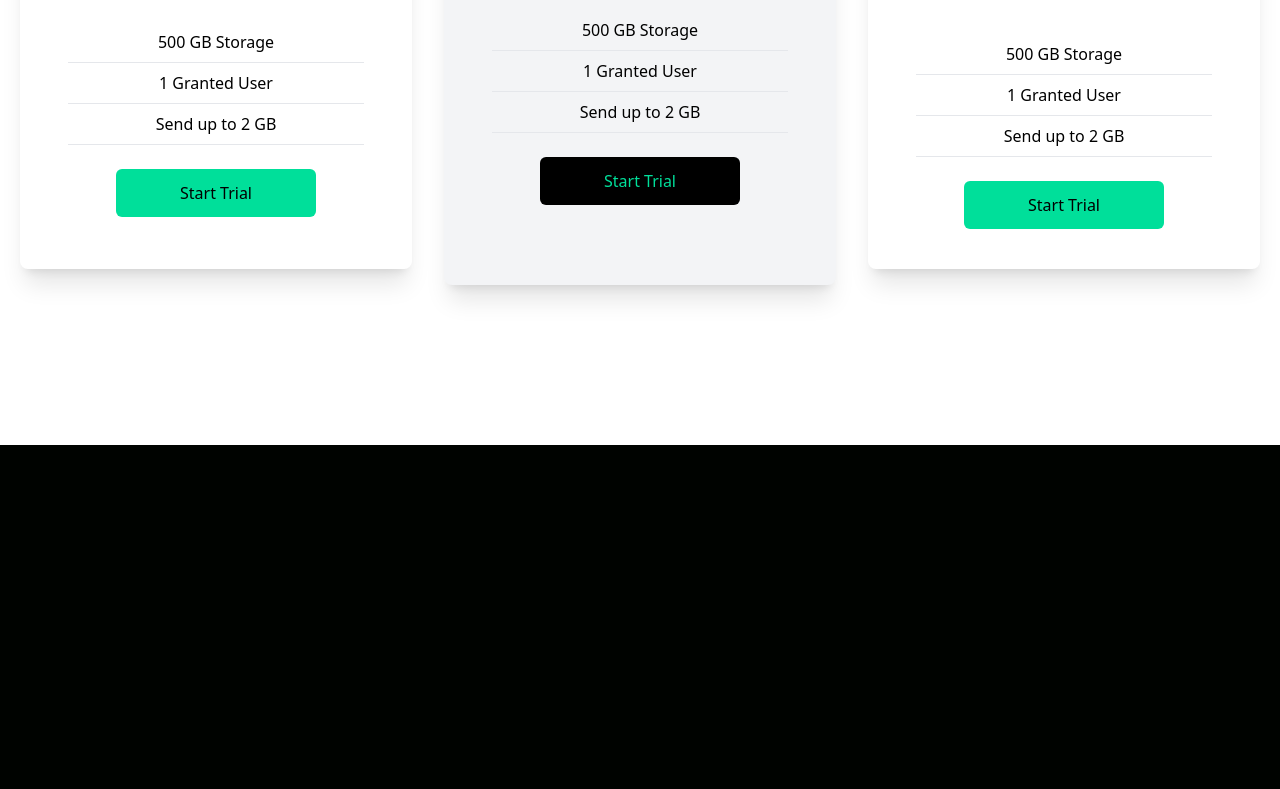
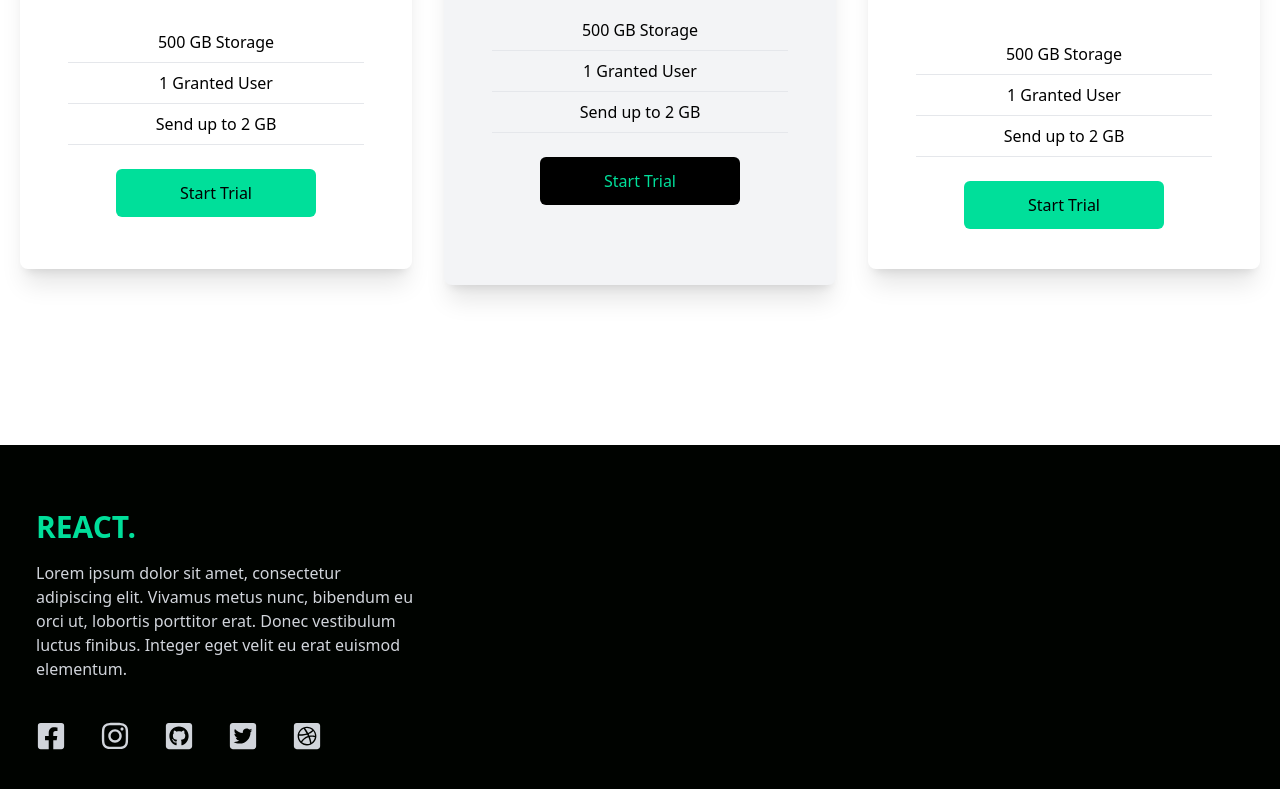
Before and after one commit to marpaul14/data-finance, a React (Vite) app: page / in a window 1280 px wide. Shown: the part 2029-2818 px from the top of the page. Before the commit the page ends 2474 px from the top, so only its background shows below. Built offline with nearby package versions, Linux system fonts and the light colour scheme.

Commit message:
footer component added

```diff
--- a/src/App.jsx
+++ b/src/App.jsx
@@ -1,5 +1,6 @@
 import Analytics from "./components/Analytics";
 import Cards from "./components/Cards";
+import Footer from "./components/Footer";
 import Hero from "./components/Hero";
 import Navbar from "./components/Navbar";
 import Newsletter from "./components/Newsletter";
@@ -12,6 +13,7 @@ function App() {
       <Analytics />
       <Newsletter />
       <Cards />
+      <Footer />
     </>
   );
 }
--- /dev/null
+++ b/src/components/Footer.jsx
@@ -0,0 +1,31 @@
+import {
+  FaFacebookSquare,
+  FaGithubSquare,
+  FaInstagram,
+  FaTwitterSquare,
+  FaDribbbleSquare,
+} from "react-icons/fa";
+
+function Footer() {
+  return (
+    <div className="max-w-[1240px] mx-auto py-16 px-4 grid lg:grid-cols-3 gap-8 text-gray-300">
+      <div>
+        <h1 className="w-full text-3xl font-bold text-[#00df9a]">REACT.</h1>
+        <p className="py-4">
+          Lorem ipsum dolor sit amet, consectetur adipiscing elit. Vivamus metus
+          nunc, bibendum eu orci ut, lobortis porttitor erat. Donec vestibulum
+          luctus finibus. Integer eget velit eu erat euismod elementum.
+        </p>
+        <div className="flex md:w-[75%] my-6 justify-between">
+          <FaFacebookSquare size={30} />
+          <FaInstagram size={30} />
+          <FaGithubSquare size={30} />
+          <FaTwitterSquare size={30} />
+          <FaDribbbleSquare size={30} />
+        </div>
+      </div>
+    </div>
+  );
+}
+
+export default Footer;
```
Also changed, not shown: 1 other file (tests, documents, lock files or other folders).
